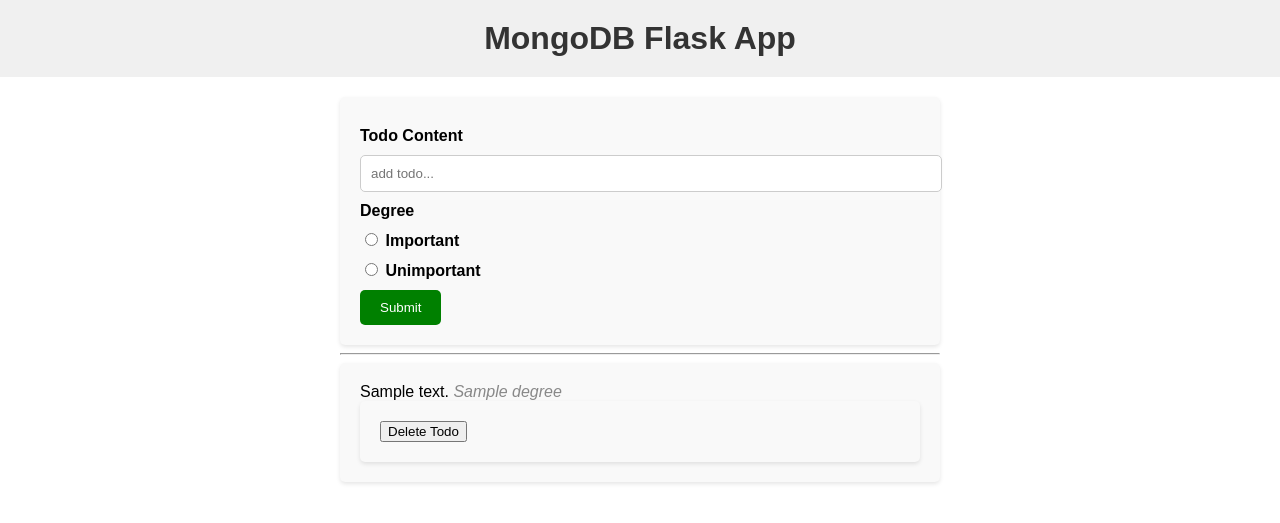
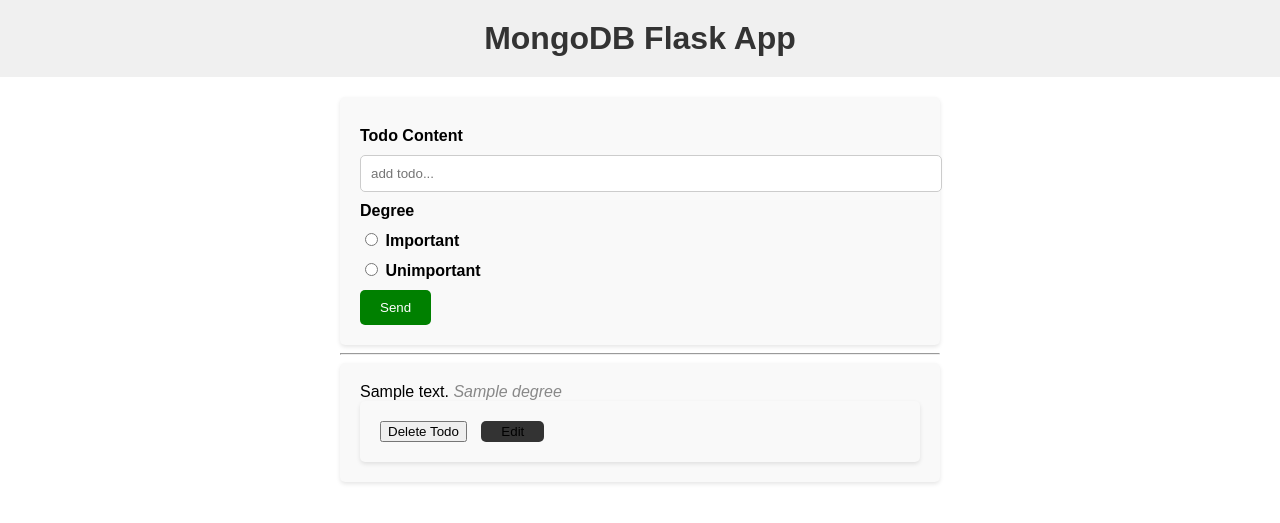
Before and after one commit to Mchiir/Template-todo-app, a Flask app: page / in a window 1280 px wide. Shown: the top 523 px of the page. Run offline with Flask 3, Linux system fonts and the light colour scheme; a database or web service that is not in the repository returns one stand-in record (values such as "Sample title").

Commit message:
'added-editor'

```diff
--- a/app.py
+++ b/app.py
@@ -45,6 +45,15 @@
     myCollection.delete_one({"_id": ObjectId(id)})
     return redirect(url_for('index'))
 
+# New route to handle editing a todo
+@app.route("/<id>/edit", methods=['POST'])
+def edit(id):
+    content = request.form.get('content')
+    degree = request.form.get('degree')
+    if content and degree:
+        myCollection.update_one({"_id": ObjectId(id)}, {"$set": {'content': content, 'degree': degree}})
+    return redirect(url_for('index'))
+
 # app.config['TEMPLATES_AUTO_RELOAD'] = True
 if __name__ == "__main__":
     app.run(debug=True)
--- /dev/null
+++ b/js/main.js
@@ -0,0 +1,6 @@
+const Edit = () => {
+    let edit_btn = document.getElementById('Edit')
+    console.log("Clicked")
+}
+
+// addEventListener('DOMContentLoaded', Edit())
--- a/static/css/style.css
+++ b/static/css/style.css
@@ -46,7 +46,7 @@
     margin-right: 5px;
 }
 
-button {
+#add {
     background-color: green;
     color: white;
     padding: 10px 20px;
@@ -73,3 +73,40 @@
 .todo i {
     color: #888;
 }
+
+#Edit{
+    background-color: #333;
+    margin-left: 10px;
+    padding: 3px 20px;
+    outline: 0;
+    border: none;
+    border-radius: 5px;
+}
+
+#Edit:hover{
+    background-color: #555454;
+}
+
+.form2{
+    justify-content: space-between;
+}
+.times-div{
+    display: flex;
+    justify-content: space-between;
+}
+
+/* #form3{
+    position: absolute;
+    z-index: 3;
+    top: 4.5cm;
+    left: 11cm;
+    width: 7cm;
+    height: 7cm;
+    padding: 30px;
+    justify-content: center;
+    align-items: center;
+    background-color: #f9f9f9;
+    padding: 20px;
+    border-radius: 5px;
+    box-shadow: 0 0 70px rgba(0,0,0, 0.1);
+} */
--- a/templates/index.html
+++ b/templates/index.html
@@ -5,6 +5,21 @@
     <meta name="viewport" content="width=device-width, initial-scale=1.0" />
     <title>MongoDB Flask App</title>
     <link rel="stylesheet" href="{{ url_for('static', filename='css/style.css') }}" />
+    <style>
+        /* Hide the form initially */
+        .form3 {
+            display: none;
+            position: fixed; /* or absolute */
+            top: 20%;
+            left: 20%;
+            width: 60%;
+            background-color: white;
+            box-shadow: 0 0 50px rgba(0,0,0, 0.2);
+            padding: 20px 20px 2.5cm 20px;
+            z-index: 1000; /* Ensure it appears above other elements */
+            border-radius: 10px;
+        }
+    </style>
 </head>
 <body>
     <h1>MongoDB Flask App</h1>
@@ -27,18 +42,57 @@
                 <input id="degree-1" name="degree" required type="radio" value="unimportant" />
                 <label for="degree-1">Unimportant</label>
             </p>
-            <button type="submit">Submit</button>
+            <button type="submit" id="add">Send</button>
         </form>
         <hr>
-        {# Fetching a todo document #}
         {% for todo in todos %}
         <div class="todo">
             <p>{{ todo['content'] }} <i>{{ todo['degree'] }}</i></p>
-            <form method="POST" action="{{ url_for('delete', id=todo['_id']) }}">
+            <form method="POST" action="{{ url_for('delete', id=todo['_id']) }}" class="form2">
                 <input type="submit" value="Delete Todo" onclick="return confirm('Are you sure you want to delete this entry?')" />
+                <button type="button" onclick="editTodo('{{ todo['_id'] }}', '{{ todo['content'] }}', '{{ todo['degree'] }}')" id="Edit">Edit</button>
             </form>
         </div>
         {% endfor %}
     </div>
+
+    <!-- Editor Form -->
+    <div class="form3" id="editor-form">
+        <form action="" id="form3">
+                <h3>Editor</h3>
+            <input type="hidden" id="todo-id" name="todo-id" value="">
+            <p>
+                <input type="text" id="todo-content" name="content">
+            </p>
+            <p>
+                <input id="degree-0-edit" name="degree" required type="radio" value="important" />
+                <label for="degree-0-edit">Important</label>
+            </p>
+            <p>
+                <input id="degree-1-edit" name="degree" required type="radio" value="unimportant" />
+                <label for="degree-1-edit">Unimportant</label>
+            </p>
+            <button type="submit" id="edit-submit">Save</button>
+            <button type="button" onclick="closeEditor()">Cancel</button>
+        </form>
+    </div>
+
+    <script>
+        function editTodo(id, content, degree) {
+            document.getElementById('editor-form').style.display = 'block';
+            document.getElementById('todo-id').value = id;
+            document.getElementById('todo-content').value = content;
+            if (degree === 'important') {
+                document.getElementById('degree-0-edit').checked = true;
+            } else {
+                document.getElementById('degree-1-edit').checked = true;
+            }
+        }
+
+        function closeEditor() {
+            document.getElementById('editor-form').style.display = 'none';
+        }
+        document.getElementById('close-editor').addEventListener('click', closeEditor())
+    </script>
 </body>
 </html>
```
